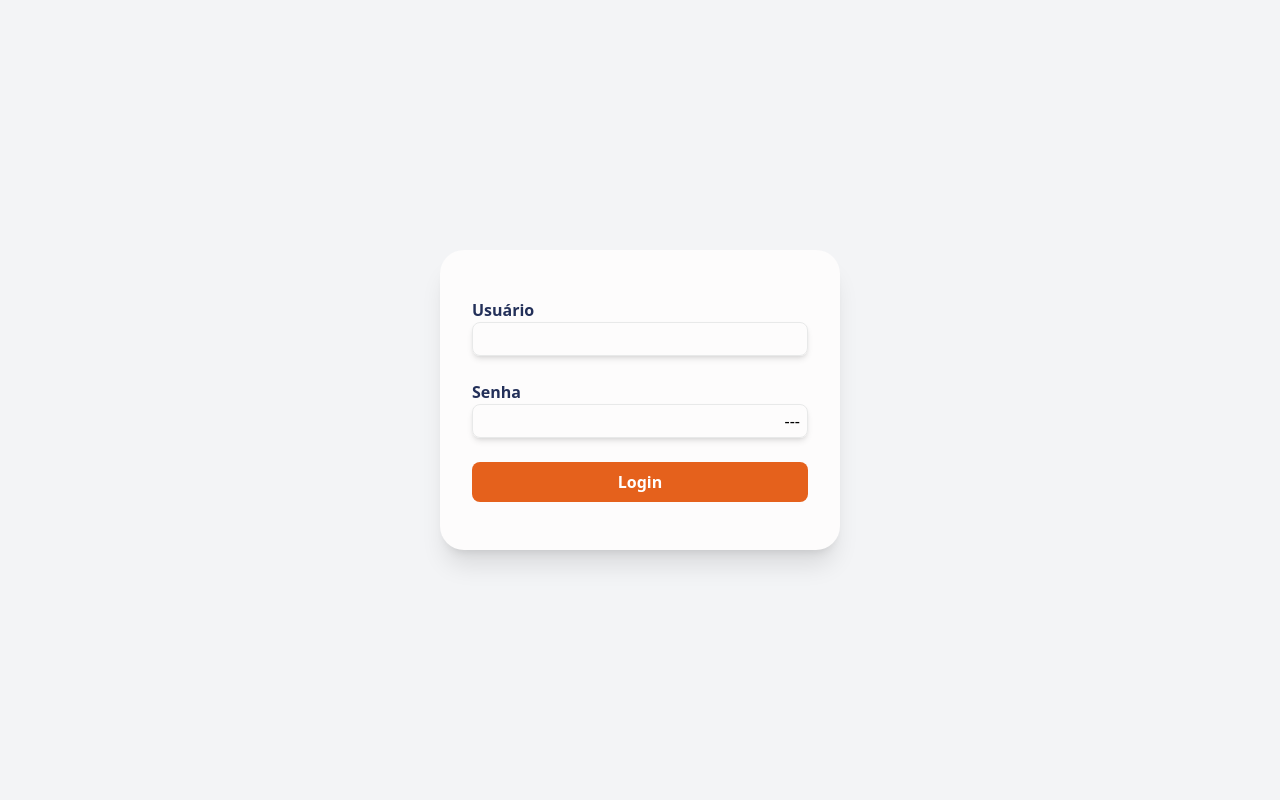
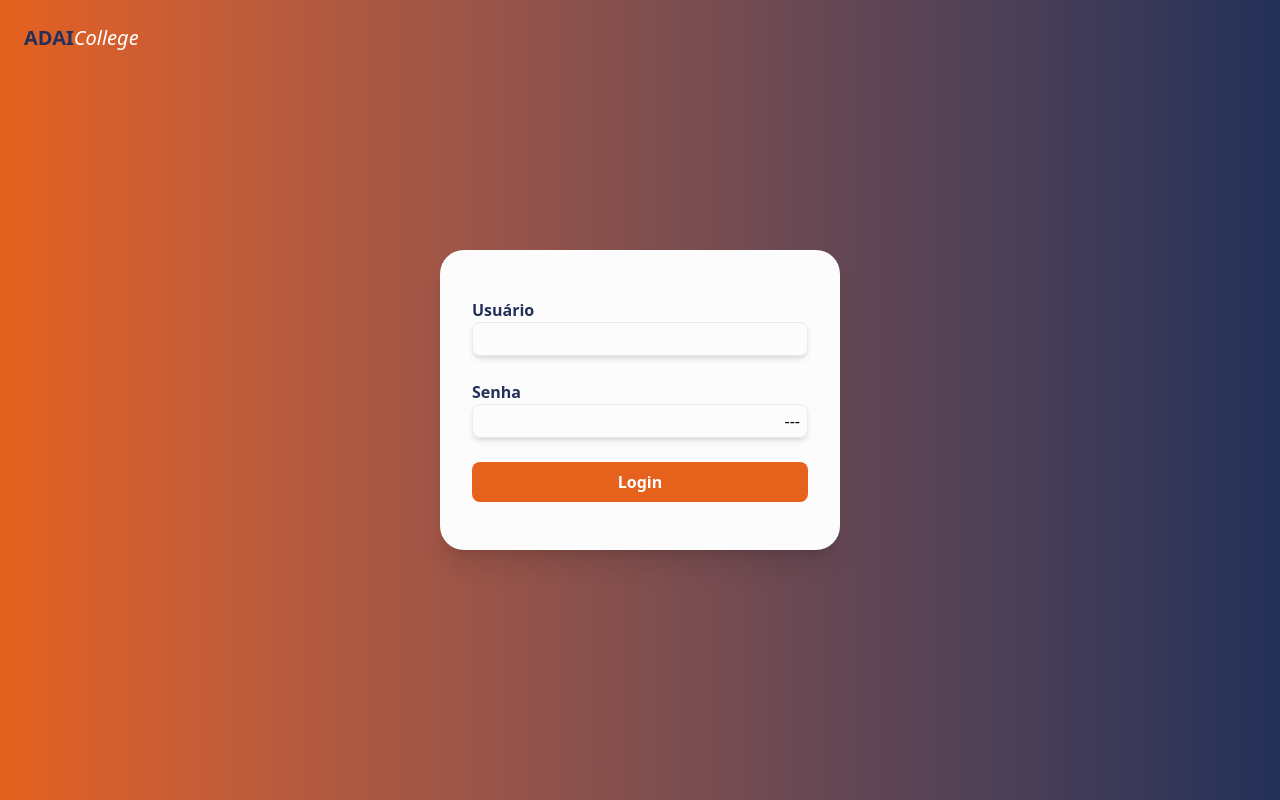
Before and after one commit to cantaruttim/studentPortalPages, a Next.js app: page /auth/login in a window 1280 px wide. Built offline with nearby package versions, Linux system fonts and the light colour scheme.

Commit message:
login page

```diff
--- a/src/app/auth/layout.tsx
+++ b/src/app/auth/layout.tsx
@@ -5,8 +5,15 @@ export default function PublicLayout({
 }) {
   return (
     <main
-        className="min-h-screen flex items-center justify-center bg-gray-100">
-          {children}
+        className="
+          min-h-screen
+          flex
+          items-center
+          justify-center
+          bg-gradient-to-r from-[#E5611C] to-[#233059]
+        "
+    >
+        {children}
     </main>
   );
 }
--- a/src/app/auth/login/page.tsx
+++ b/src/app/auth/login/page.tsx
@@ -5,11 +5,17 @@ import FormLogin from "../components/FormLogin";
 export default function Login() {
   return (
 
-    <div className="grid gap-y-4 px-8 py-12 min-w-100 bg-[#fdfcfc] rounded-3xl shadow-xl">
+    <>
+      <div className="fixed top-0 left-0 p-6 z-50">
+        <span className="text-xl font-bold text-[#233059]">ADAI<span className="font-light italic text-white">College</span>
+        </span>
+      </div>
 
-      <FormLogin />
+      <div className="grid gap-y-4 px-8 py-12 min-w-100 bg-[#fdfcfc] rounded-3xl shadow-xl">
 
-    </div>
+        <FormLogin />
 
+      </div>
+    </>
   );
 }
```
